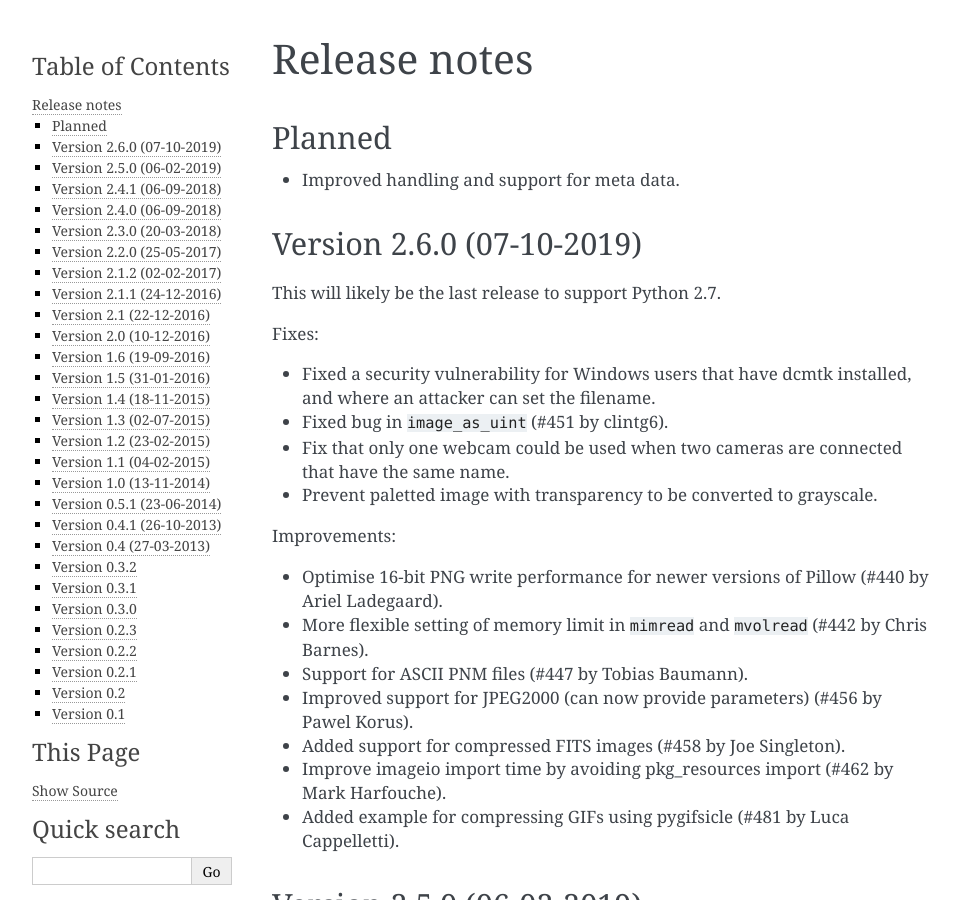
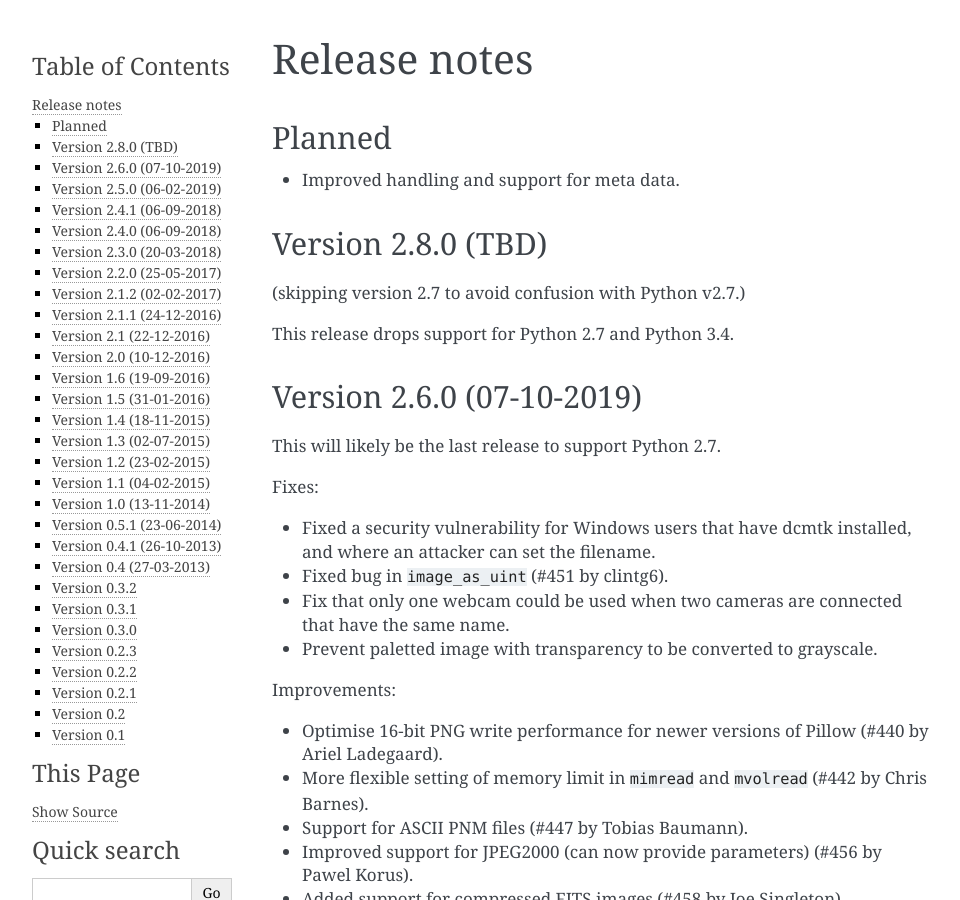
Before and after one commit to imageio/imageio, a Sphinx documentation site: the page built from docs/releasenotes.rst, in a window 1280 px wide and 900 px high. Shown: the whole window, without its empty margins (148-1108 px from the left). Built offline with Sphinx 7.4.7, drawn with Linux system fonts in a browser that asks for light colours; pages that are not in the unit, such as notebooks, are missing from menus.

Commit message:
prep release notes

```diff
--- a/docs/releasenotes.rst
+++ b/docs/releasenotes.rst
@@ -7,6 +7,14 @@ Planned
 =======
 
 * Improved handling and support for meta data.
+
+
+Version 2.8.0 (TBD)
+==========================
+
+(skipping version 2.7 to avoid confusion with Python v2.7.)
+
+This release drops support for Python 2.7 and Python 3.4.
 
 
 Version 2.6.0 (07-10-2019)
```
